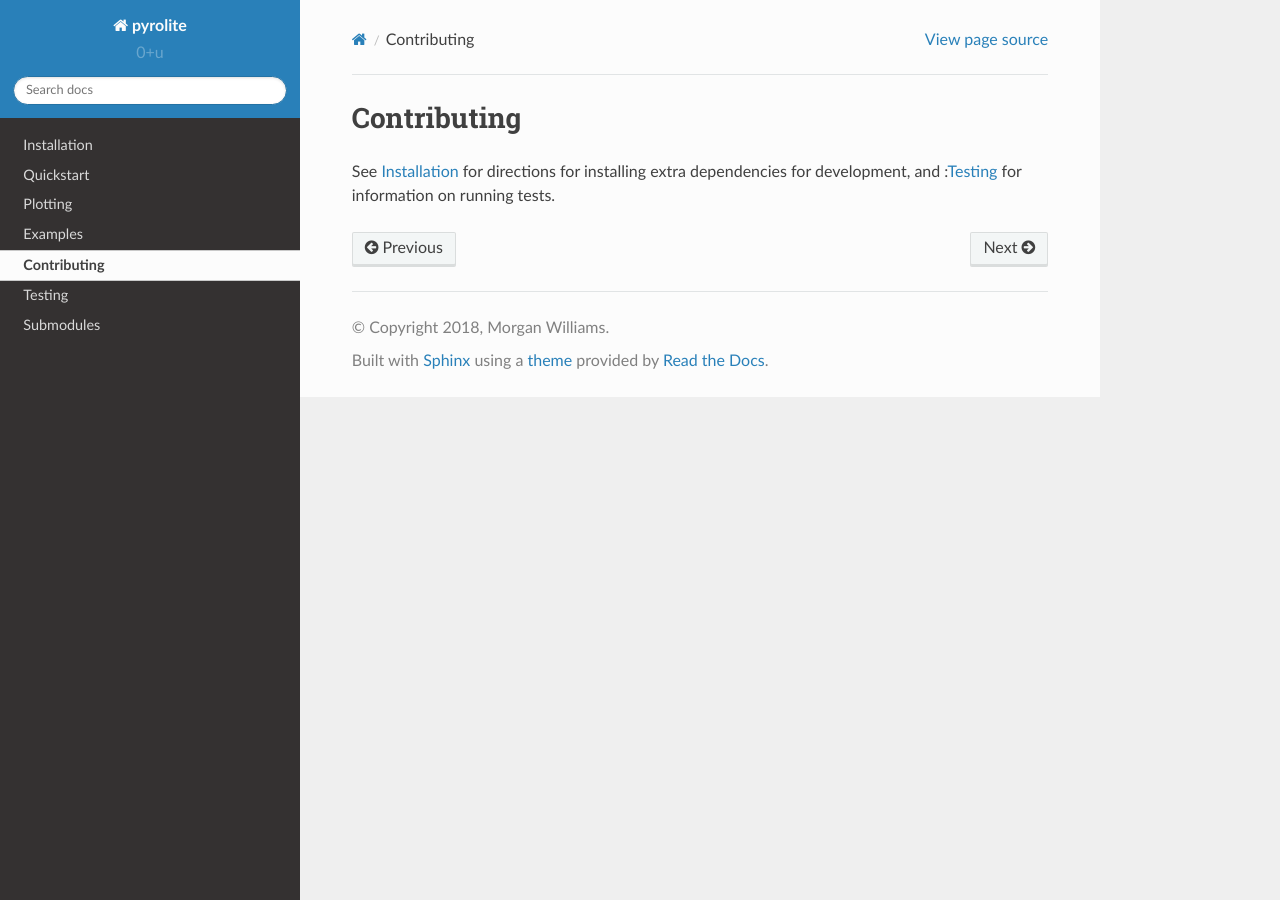
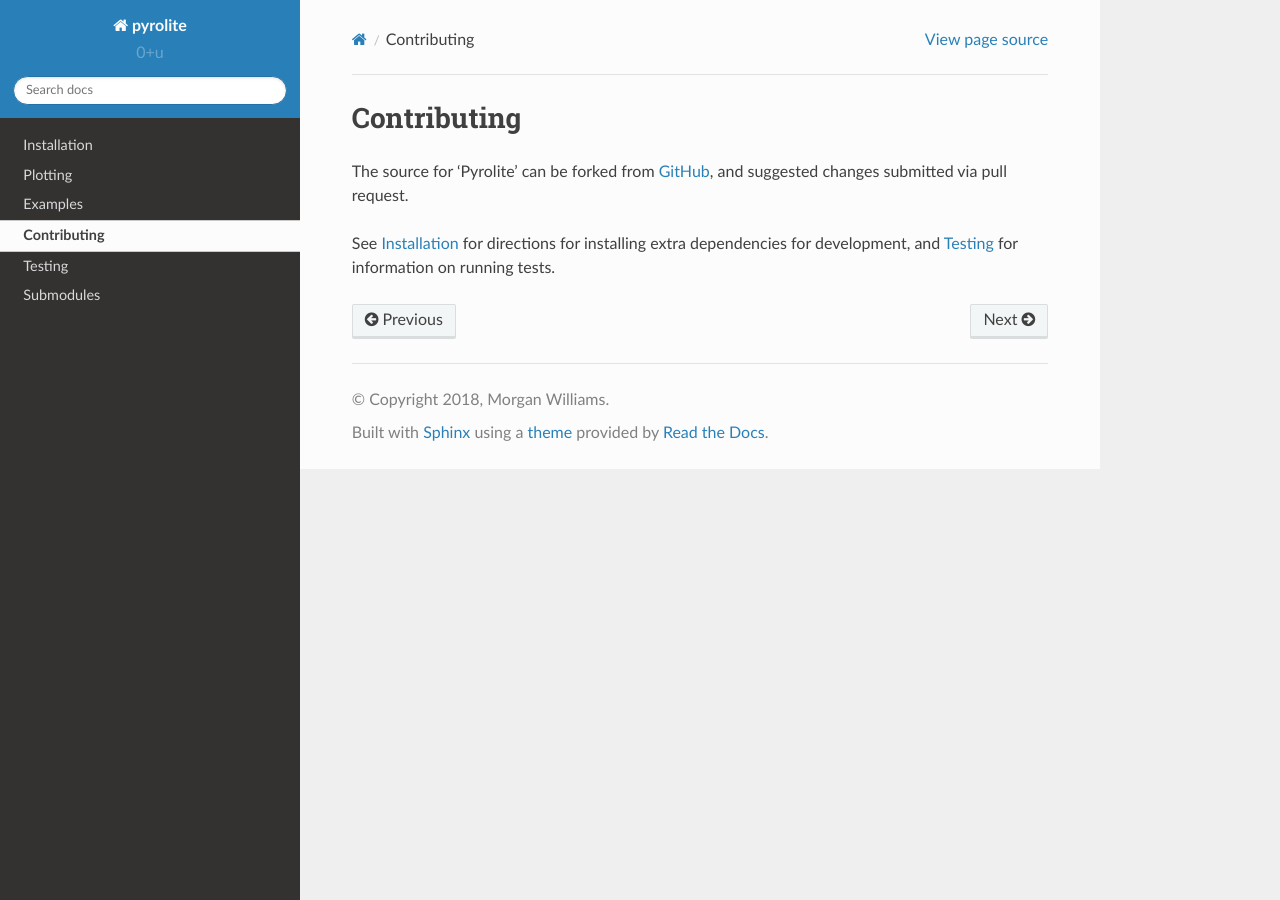
Before and after one commit to morganjwilliams/pyrolite, a Sphinx documentation site: the page built from docs/source/usage/contributing.rst, in a window 1280 px wide. Built offline with Sphinx 7.4.7 and the Read the Docs theme 2.0.0, drawn with Linux system fonts in a browser that asks for light colours.

Commit message:
Update Docs

```diff
--- a/docs/source/index.rst
+++ b/docs/source/index.rst
@@ -8,10 +8,9 @@
           Information is derived principally from docstrings.
 
 .. toctree::
-   :maxdepth: 2
+   :maxdepth: 1
 
    usage/installation
-   usage/quickstart
    usage/plotting
    usage/examples
    usage/contributing
--- a/docs/source/usage/contributing.rst
+++ b/docs/source/usage/contributing.rst
@@ -1,6 +1,10 @@
 Contributing
 ==============
 
+The source for 'Pyrolite' can be forked from
+`GitHub <https://github.com/morganjwilliams/pyrolite/tree/develop>`__,
+and suggested changes submitted via pull request.
+
 See `Installation <installation.html>`__ for directions for installing extra
-dependencies for development, and :`Testing <tests.html>`__ for information on running
+dependencies for development, and `Testing <tests.html>`__ for information on running
 tests.
--- a/docs/source/usage/quickstart.rst
+++ /dev/null
@@ -1,2 +0,0 @@
-Quickstart
-================
--- a/docs/source/usage/tests.rst
+++ b/docs/source/usage/tests.rst
@@ -1,8 +1,8 @@
 Testing
 ========
 
-If you clone the source repository, tests can be run from the root directory after
-installation:
+If you clone the source repository, unit tests can be run using pytest from the root
+directory after installation:
 
 .. code-block:: bash
 
```
